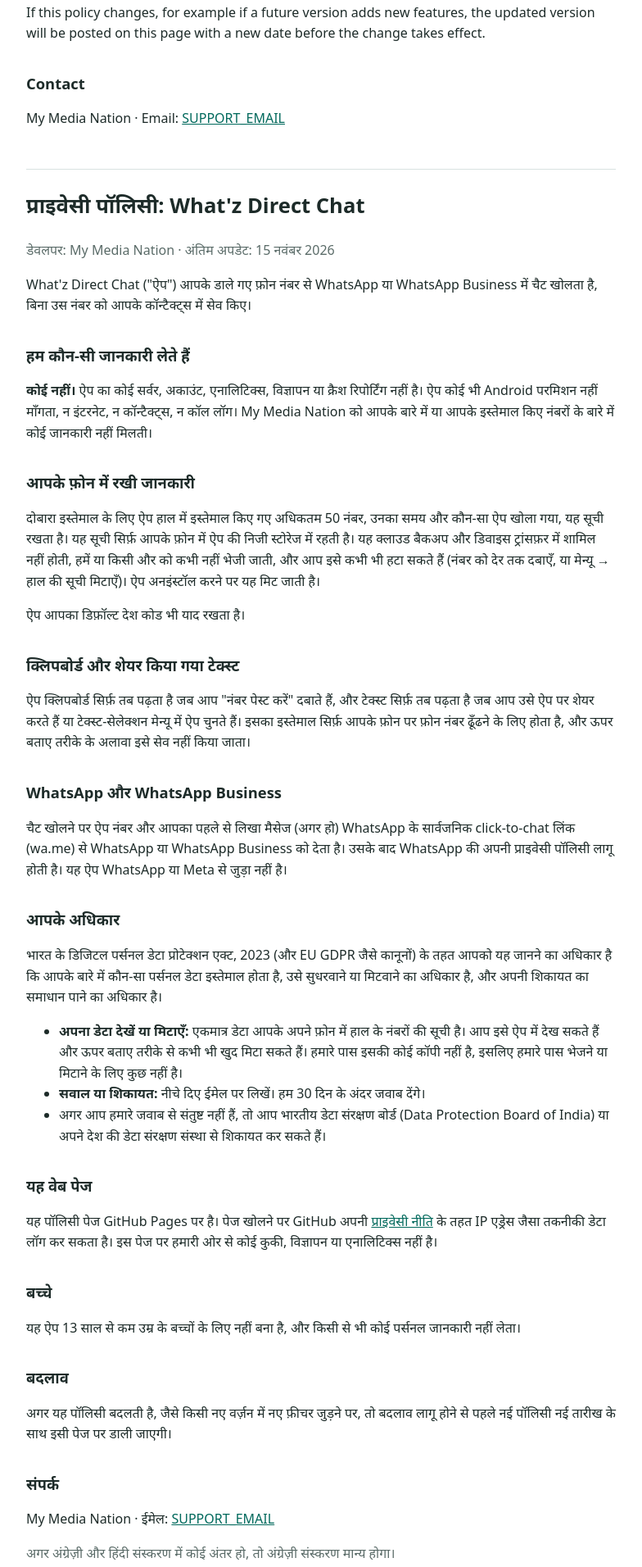
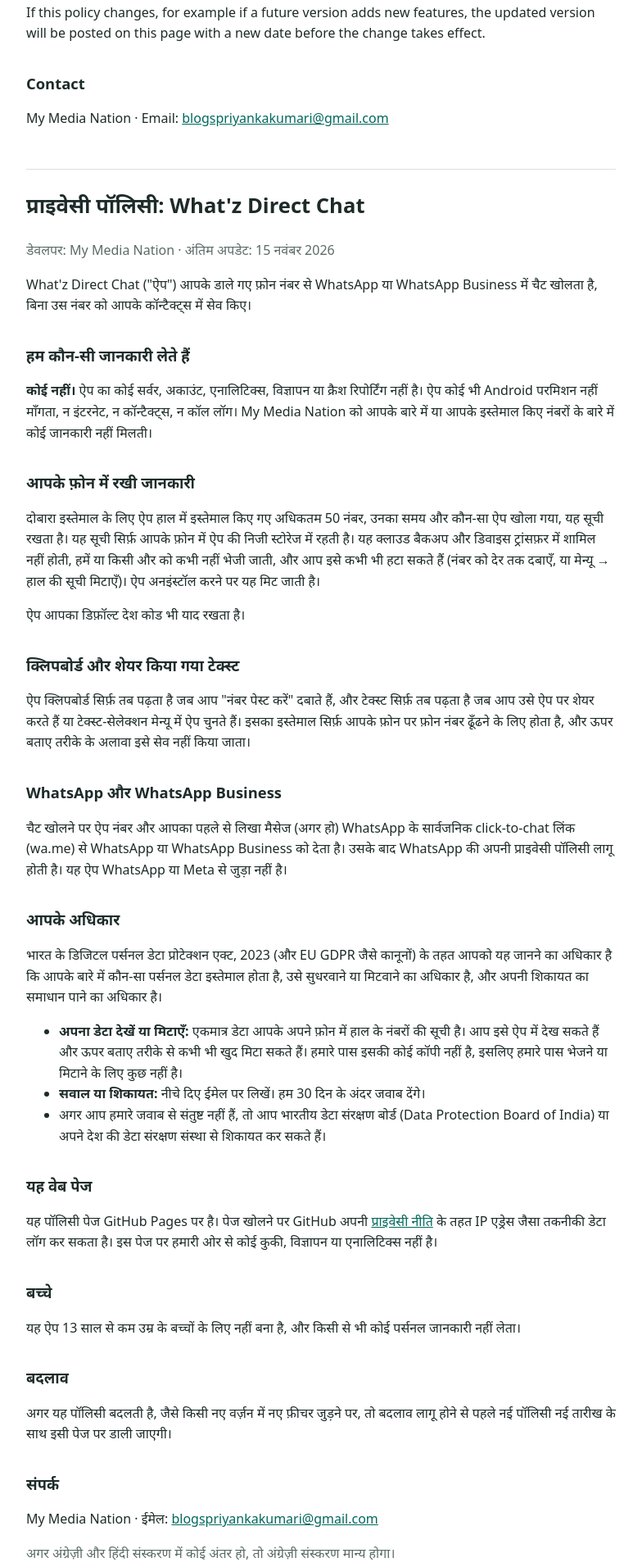
Before and after one commit to DRSGURGAON/PLAYSTORE, a plain HTML site: page docs/privacy/direct-chat.html in a window 1280 px wide. Shown: the part 1616-3528 px from the top of the page at 82% size, without its empty margins (248-1032 px from the left). Drawn offline with Linux system fonts and the light colour scheme.

Commit message:
Add support email to privacy policy and Play guides
Co-Authored-By: Claude Opus 5.5 <noreply@anthropic.com>
Claude-Session: https://claude.ai/code/session_01UvLJLwgDFnB1hGE3EsrZVM

```diff
--- a/docs/privacy/direct-chat.html
+++ b/docs/privacy/direct-chat.html
@@ -54,7 +54,7 @@
 <p>If this policy changes, for example if a future version adds new features, the updated version will be posted on this page with a new date before the change takes effect.</p>
 
 <h2>Contact</h2>
-<p>My Media Nation · Email: <a href="mailto:SUPPORT_EMAIL">SUPPORT_EMAIL</a></p>
+<p>My Media Nation · Email: <a href="mailto:blogspriyankakumari@gmail.com">blogspriyankakumari@gmail.com</a></p>
 </section>
 
 <hr>
@@ -95,7 +95,7 @@
 <p>अगर यह पॉलिसी बदलती है, जैसे किसी नए वर्ज़न में नए फ़ीचर जुड़ने पर, तो बदलाव लागू होने से पहले नई पॉलिसी नई तारीख के साथ इसी पेज पर डाली जाएगी।</p>
 
 <h2>संपर्क</h2>
-<p>My Media Nation · ईमेल: <a href="mailto:SUPPORT_EMAIL">SUPPORT_EMAIL</a></p>
+<p>My Media Nation · ईमेल: <a href="mailto:blogspriyankakumari@gmail.com">blogspriyankakumari@gmail.com</a></p>
 <p class="muted">अगर अंग्रेज़ी और हिंदी संस्करण में कोई अंतर हो, तो अंग्रेज़ी संस्करण मान्य होगा।</p>
 </section>
 </body>
```
Also changed, not shown: 2 other files.
